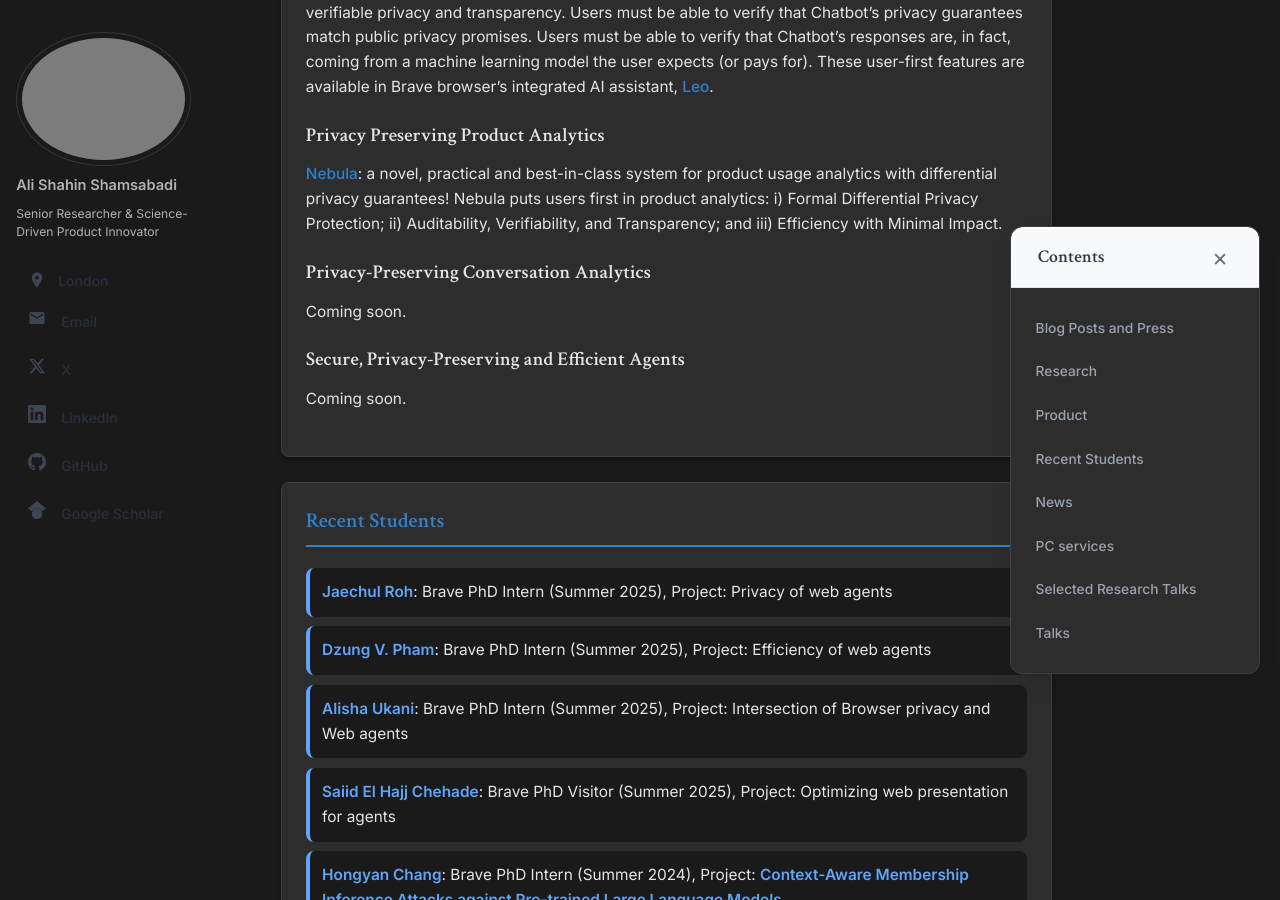
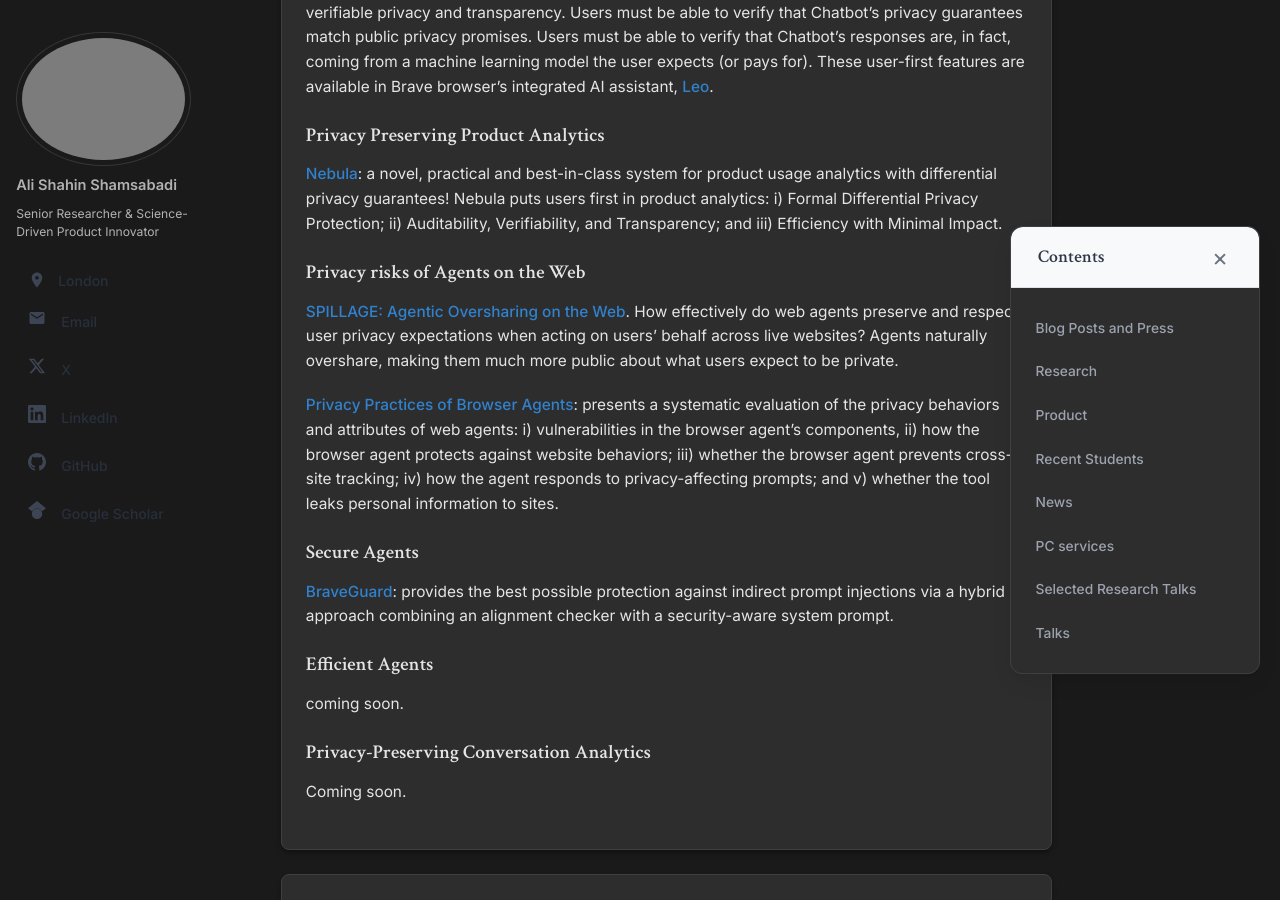
Before and after one commit to AliShahin/AliShahin.github.io, a Jekyll site: the page built from _pages/about.md, in a window 1280 px wide and 900 px high, scrolled down 2252 px. Built offline with Jekyll 4.4.1, drawn with Linux system fonts in a browser that asks for light colours.

Commit message:
Update about.md

```diff
--- a/_pages/about.md
+++ b/_pages/about.md
@@ -114,10 +114,23 @@ These user-first features are available in Brave browser’s integrated AI assis
 <h3>Privacy Preserving Product Analytics</h3>
 <p><a href="https://brave.com/blog/nebula/">Nebula</a>: a novel, practical and best-in-class system for product usage analytics with differential privacy guarantees! Nebula puts users first in product analytics: i) Formal Differential Privacy Protection; ii) Auditability, Verifiability, and Transparency; and iii) Efficiency with Minimal Impact.</p>
 
+
+<h3>Privacy risks of Agents on the Web</h3>
+
+<p><a href="https://arxiv.org/pdf/2602.13516">SPILLAGE: Agentic Oversharing on the Web</a>. How effectively do web agents preserve and respect
+user privacy expectations when acting on users’ behalf across live websites? Agents naturally overshare, making them much more public about what users expect to be private. </p>
+
+
+<p><a href="https://arxiv.org/pdf/2512.07725">Privacy Practices of Browser Agents</a>: presents a systematic evaluation of the privacy behaviors and attributes of web agents: i) vulnerabilities in the browser agent’s components, ii) how the browser agent protects against website behaviors; iii) whether the browser agent prevents cross-site tracking; iv) how the agent responds to privacy-affecting prompts; and v) whether the tool leaks personal information to sites.  </p>
+
+
+<h3>Secure Agents</h3>
+<p><a href="https://brave.com/blog/ai-browsing/">BraveGuard</a>: provides the best possible protection against indirect prompt injections via a hybrid approach combining an alignment checker with a security-aware system prompt.</p>
+
+<h3>Efficient Agents</h3>
+<p> coming soon.</p>
+
 <h3>Privacy-Preserving Conversation Analytics</h3>
-<p>Coming soon.</p>
-
-<h3>Secure, Privacy-Preserving and Efficient Agents</h3>
 <p>Coming soon.</p>
 
 </div>
```
